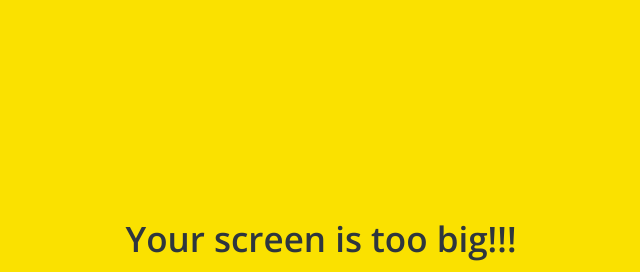
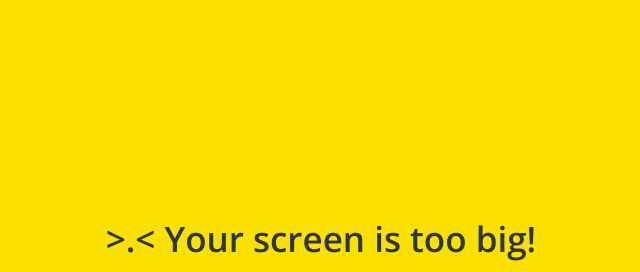
Before and after one commit to hjm2639/Kokoa-clone-2021, a plain HTML site: page index.html in a window 1280 px wide. Shown: the part 162-434 px from the top of the page, without its empty margins (319-959 px from the left). Drawn offline with nearby package versions, Linux system fonts and the light colour scheme.

Commit message:
into
des

```diff
--- a/index.html
+++ b/index.html
@@ -43,7 +43,7 @@
     </form>
 
     <div id="no-mobile">
-      <span>Your screen is too big!!!</span>
+      <span> >.< Your screen is too big!</span>
     </div>
 
     <!-- 폰트어썸 스크립트주소 -->
```
